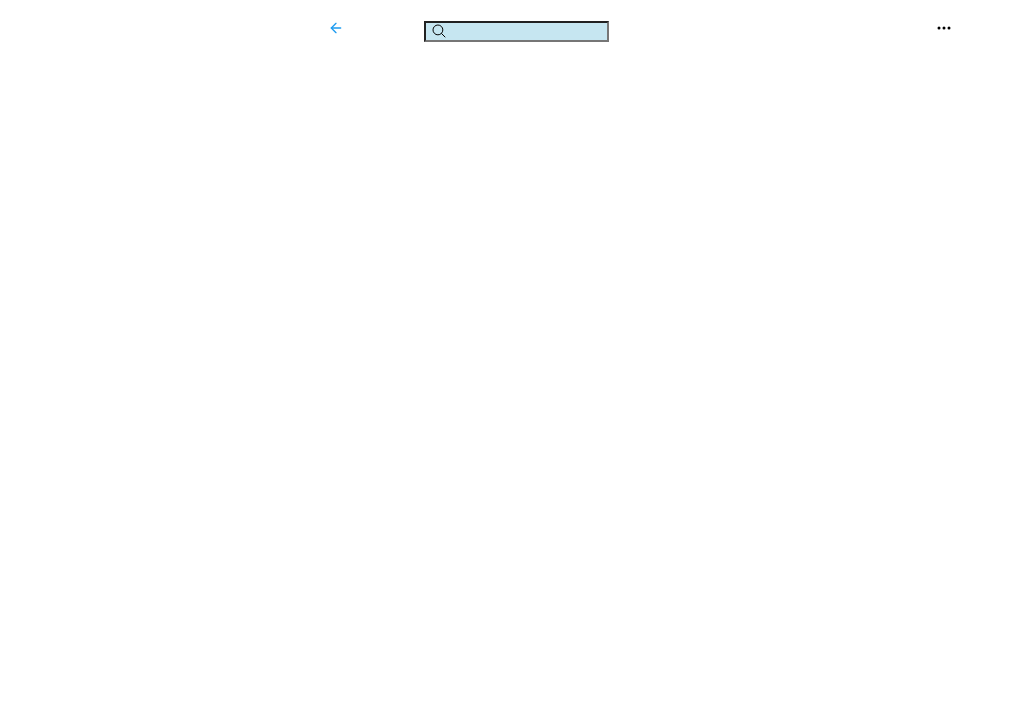
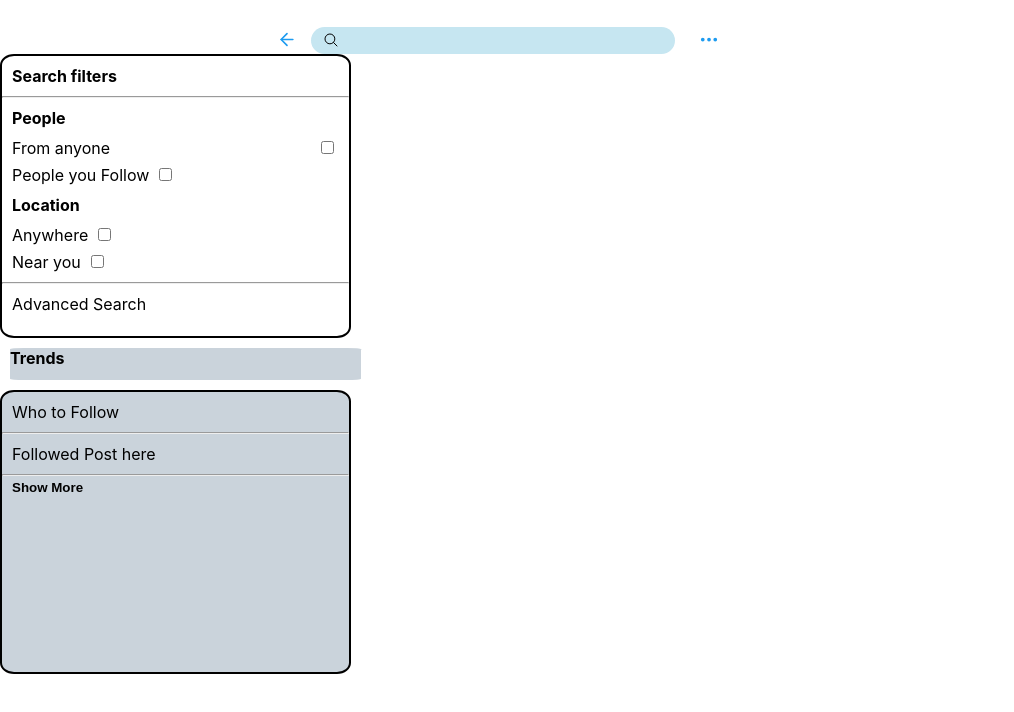
Before and after one commit to exalkas/mini-twitter2, a React (Create React App) app: page / in a window 1280 px wide. Shown: the top 712 px of the page, without its empty margins (0-1014 px from the left). Built offline with nearby package versions, Linux system fonts and the light colour scheme.

Commit message:
files added

```diff
--- a/src/App.css
+++ b/src/App.css
@@ -1,24 +1,72 @@
+* {
+  margin: 0;
+  padding: 0;
+  box-sizing: border-box;
+}
+
 .header {
   display: flex;
-  justify-content: space-evenly;
   margin-top: 20px;
 }
 
 .leftArrow {
   color: rgb(29, 155, 240);
+
+  position: relative;
+  left: 277px;
+  height: 25px;
+  width: 20px;
+  top: 7px;
 }
 
 .searchIcon {
   margin-left: 64px;
   position: relative;
-  left: 23px;
+  left: 239px;
   margin-top: 10;
   top: 3px;
 }
 
 .searchInput {
   background-color: #c6e6f1;
+
+  height: 27px;
+  width: 364px;
+  border-width: 0;
+  border-radius: 14px;
 }
 
 .dots {
+  color: rgb(29, 155, 240);
+  position: relative;
+  left: 24px;
+  height: 25px;
+  width: 20px;
+  top: 7px;
 }
+
+/* Right Bar*/
+
+.filter {
+  border-width: 2px;
+  border-color: black;
+  border-style: solid;
+  width: 351px;
+  border-radius: 4%;
+  height: 284px;
+}
+
+input {
+  margin-left: 211px;
+}
+
+div.follow {
+  border-width: 2px;
+  border-color: black;
+  border-style: solid;
+  width: 351px;
+  border-radius: 4%;
+  height: 284px;
+  background-color: #cad3db;
+  margin-top: 10px;
+}
--- a/src/App.js
+++ b/src/App.js
@@ -1,12 +1,14 @@
 import logo from './logo.svg';
 import './App.css';
 import Header from './header';
+import RightBar from './RightBar/rightBar'
 
 function App() {
   return (
 
     <div className="App">
-      <Header/>
+      <Header />
+      <RightBar/>
     </div>
   );
 }
--- /dev/null
+++ b/src/RightBar/follow.js
@@ -0,0 +1,29 @@
+import React from 'react';
+
+export default function Follow_RightBar() {
+
+    return (
+        <div>
+
+            <div style={{ marginTop: '10px', marginLeft: '10px', fontWeight: 'bold', borderRadius: '4%', backgroundColor: ' #cad3db', height: '32px', width: '351px' }}>
+
+                <label style={{marginLeft: '10',marginTop: '10px'}}>Trends</label>
+            </div>
+
+            <div className='follow'>
+                <div style={{ marginTop: '10px',marginLeft: '10px', }} >Who to Follow </div>
+
+                <hr style={{ marginTop: '10px' }} />
+
+                <div style={{ marginTop: '10px',marginLeft: '10px'}}>
+                    Followed Post here
+                </div>
+
+                <hr style={{ marginTop: '10px' }} />
+
+                <button  style={{ marginLeft: '10px', fontWeight: 'bold', backgroundColor: ' #cad3db',border: '0',marginTop: '10'}}>Show More</button>
+            </div>
+
+        </div>
+    )
+}
--- /dev/null
+++ b/src/RightBar/rightBar.js
@@ -0,0 +1,48 @@
+import React from 'react';
+import Follow_RightBar from './follow'
+
+export default function Header() {
+
+      return (
+        <div className='rightBar'>
+          <div className='filter'>
+            <div style={{marginTop:'10px',marginLeft:'10px', fontWeight:'bold'}}>
+              Search filters
+            </div>
+
+            <hr style={{ marginTop: '10px' }} />
+
+            <div  style={{marginTop:'10px',marginLeft:'10px'}}>
+                <p style={{marginTop:'10px',fontWeight:'bold'}}>People</p>
+
+                <div style={{marginTop:'10px'}}>
+                  <label>From anyone</label>
+                  <input type="checkbox" />
+                </div>
+
+                <label>People you Follow</label>
+                <input type="checkbox"  style={{marginTop:'10px',marginLeft:'10px'}} />
+
+                <p style={{ marginTop: '10px', fontWeight: 'bold' }}>Location</p>
+
+                <div  style={{marginTop:'10px'}}>
+                  <label>Anywhere</label>
+                  <input type="checkbox"  style={{marginLeft:'10px'}} />
+
+                 </div>
+
+                  <label>Near you</label>
+                  <input type="checkbox"  style={{marginTop:'10px',marginLeft:'10px'}} />
+            </div>
+
+            <hr style={{ marginTop: '10px' }} />
+
+            <div  style={{marginTop:'10px',marginLeft:'10px'}}>Advanced Search</div>
+
+          </div>
+
+          <Follow_RightBar/>
+
+
+        </div>)
+}
--- a/src/header.js
+++ b/src/header.js
@@ -16,8 +16,5 @@ export default function Header() {
            </div>
            <div><BsThreeDots className='dots'/></div>
 
-
-
-
         </div>)
 }
```
